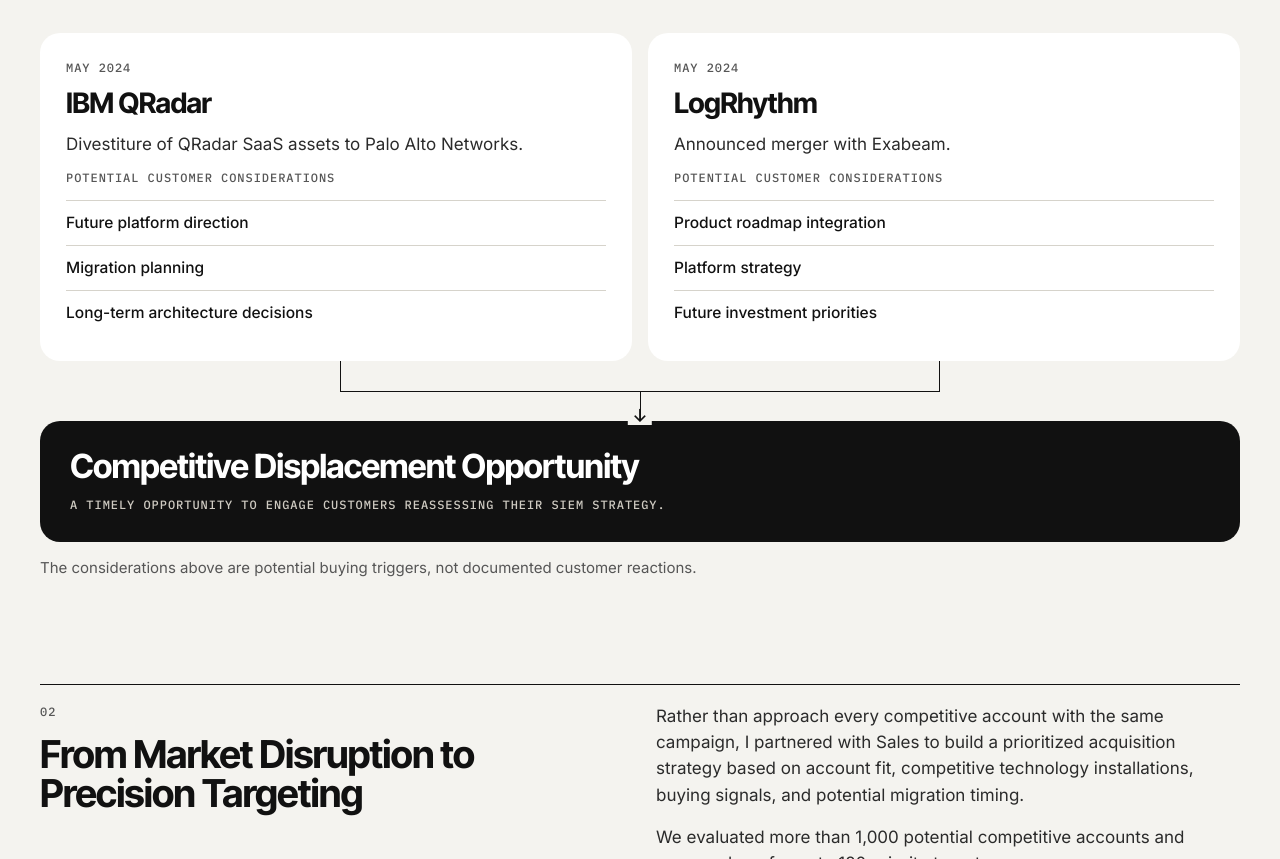
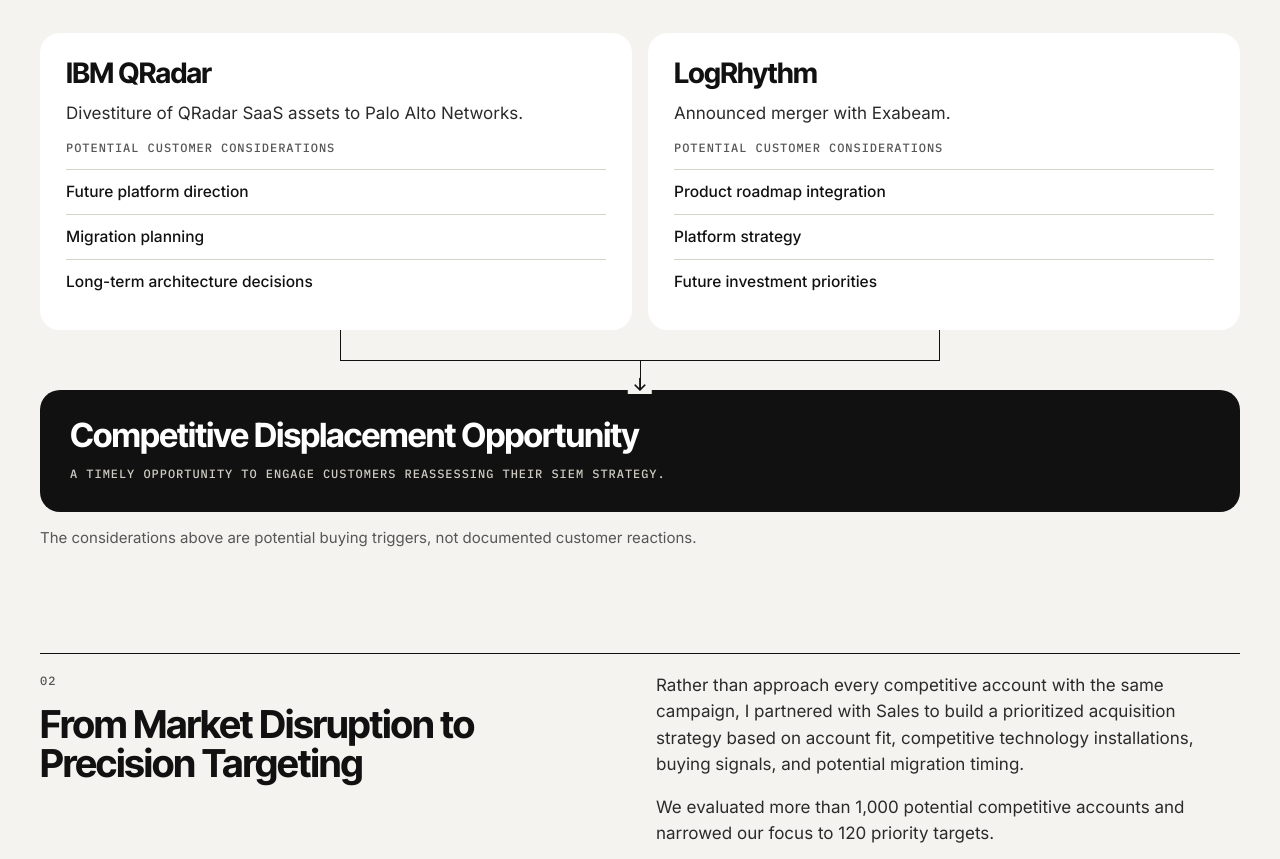
Before and after one commit to daniesul/portfolio, a website: page competitive-displacement-abm.html in a window 1280 px wide. Shown: the part 1752-2611 px from the top of the page. Drawn offline with Linux system fonts and the light colour scheme.

Commit message:
Remove May 2024 date labels from event cards
Co-Authored-By: Claude Sonnet 5.5 <noreply@anthropic.com>
Claude-Session: https://claude.ai/code/session_01CUZA3bSraAyYGYj22ACDLc

```diff
--- a/competitive-displacement-abm.html
+++ b/competitive-displacement-abm.html
@@ -279,7 +279,6 @@ html,body{overflow-x:clip}
 </div>
 <div class="ev">
 <article class="evc" aria-labelledby="ev1">
-<span class="mono muted">May 2024</span>
 <h3 id="ev1">IBM QRadar</h3>
 <p>Divestiture of QRadar SaaS assets to Palo Alto Networks.</p>
 <span class="mono muted">Potential customer considerations</span>
@@ -290,7 +289,6 @@ html,body{overflow-x:clip}
 </ul>
 </article>
 <article class="evc" aria-labelledby="ev2">
-<span class="mono muted">May 2024</span>
 <h3 id="ev2">LogRhythm</h3>
 <p>Announced merger with Exabeam.</p>
 <span class="mono muted">Potential customer considerations</span>
```
